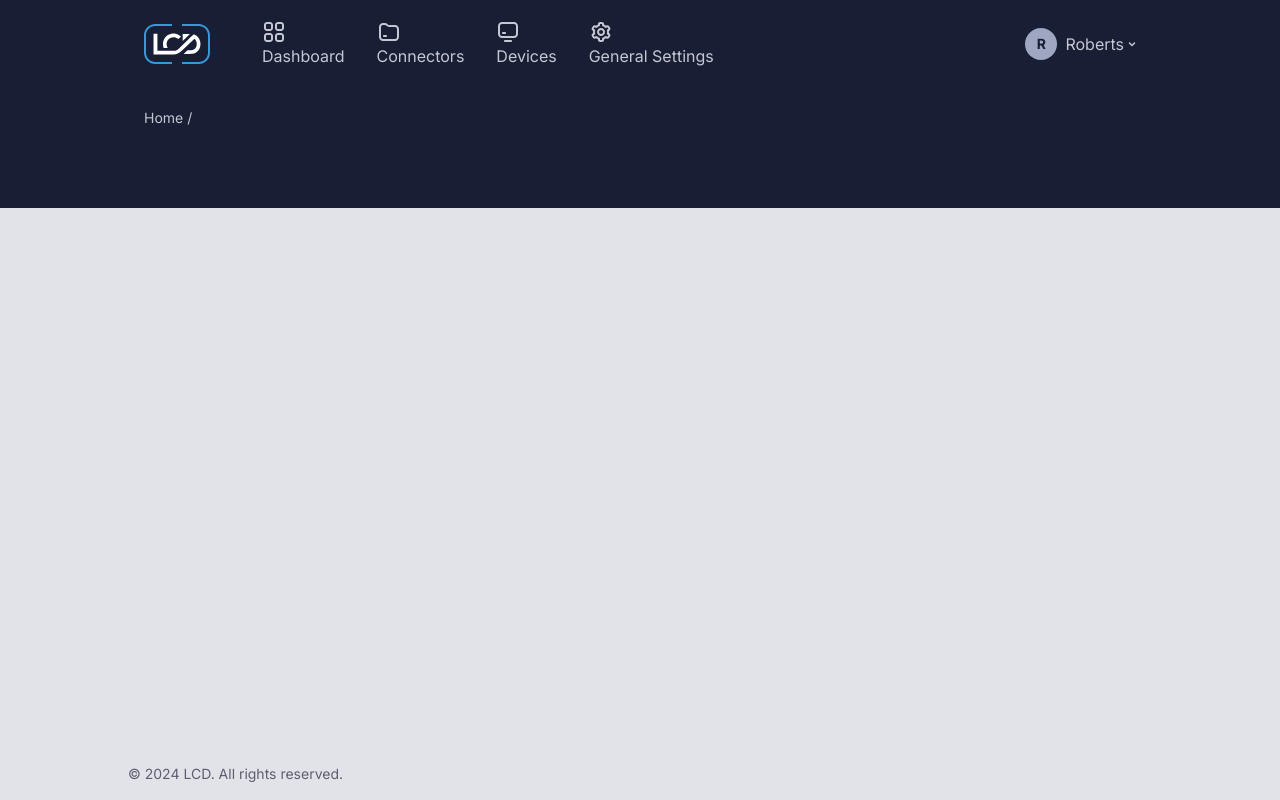
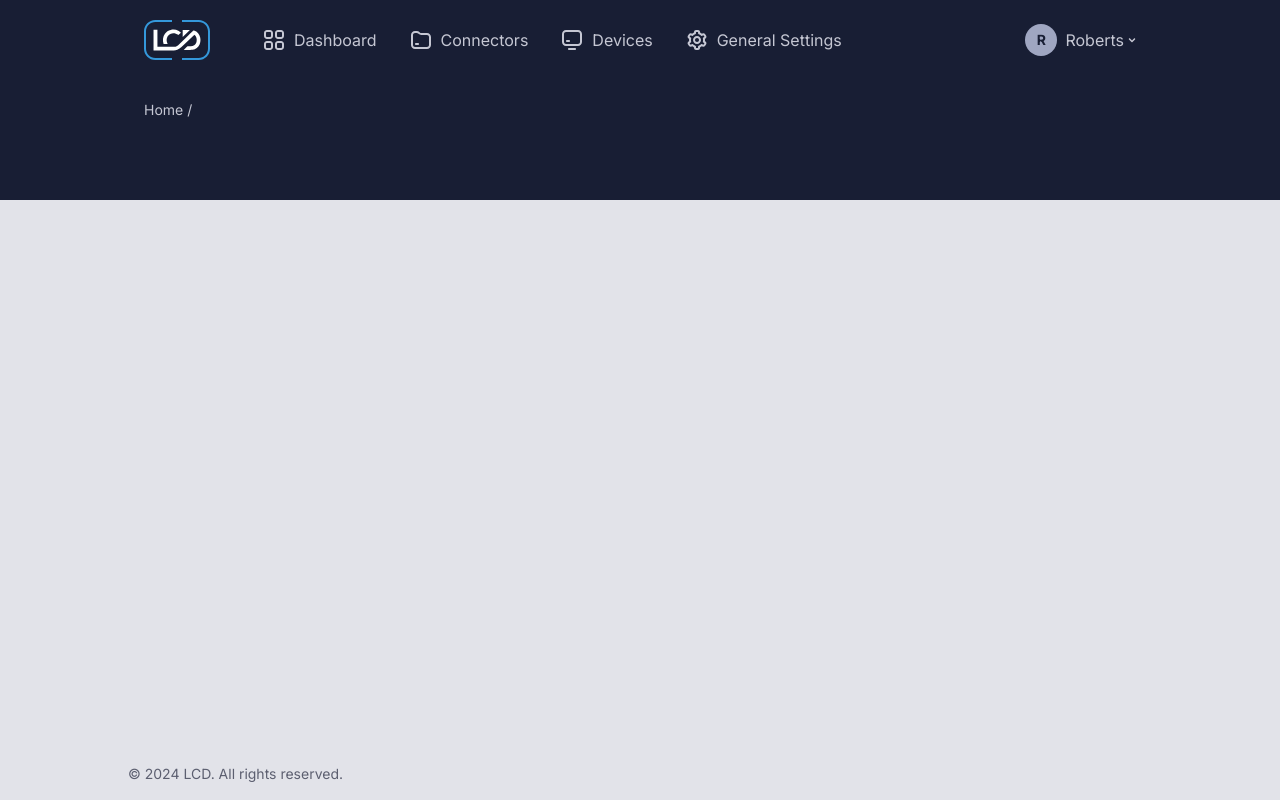
Before and after one commit to jevrika/tmedia-techtask, a Next.js app: page / in a window 1280 px wide. Built offline with nearby package versions, Linux system fonts and the light colour scheme.

Commit message:
Added className to Link

```diff
--- a/src/components/Navbar/Navbar.tsx
+++ b/src/components/Navbar/Navbar.tsx
@@ -45,7 +45,7 @@ const Navbar = () => {
 
       {links.map((link, index) => (
         <>
-          <Link href={link.href} >
+          <Link href={link.href} className="link">
             <link.componentName key={index} fill={isLinkActive(link.href) ? 'navbar-active' : 'navbar-primary'} />
             {link.componentText}
           </Link>
```
